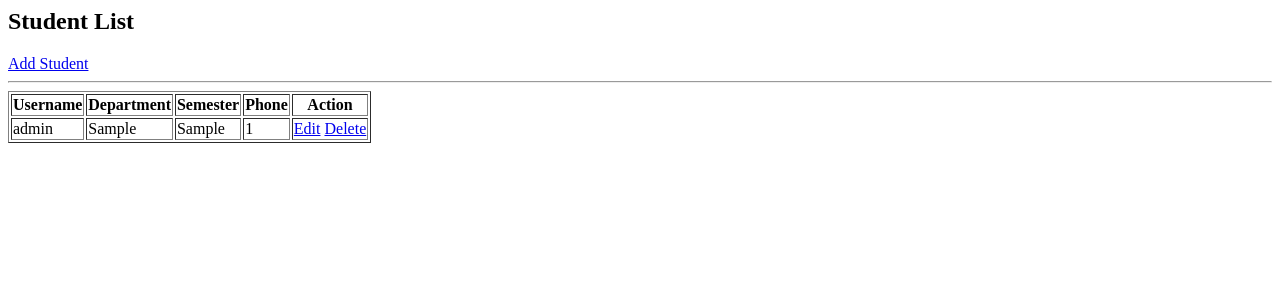
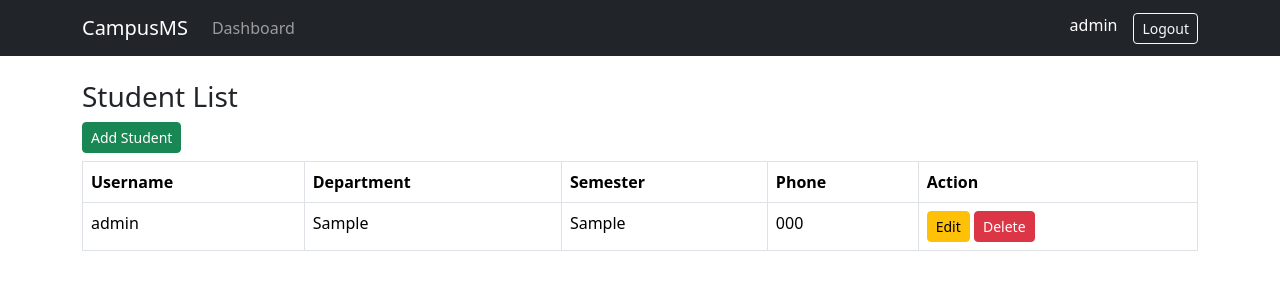
Before and after one commit to MdRifat1025/campus_project, a Django app: page /students/ in a window 1280 px wide. Shown: the top 300 px of the page. Run offline with Django 5.2, Linux system fonts and the light colour scheme; a user stored in the database is signed in; data comes from the database, SQL or seed files in the repository; tables that the repository leaves empty hold one stand-in row (values such as "Sample post").

Commit message:
update error

```diff
--- /dev/null
+++ b/accounts/templates/Main.html
@@ -0,0 +1,78 @@
+<!DOCTYPE html>
+<html lang="en">
+<head>
+    <meta charset="UTF-8">
+    <title>{% block title %}Campus System{% endblock %}</title>
+
+    <!-- Bootstrap 5 -->
+    <link href="https://cdn.jsdelivr.net/npm/bootstrap@5.3.2/dist/css/bootstrap.min.css" rel="stylesheet">
+</head>
+<body>
+
+<nav class="navbar navbar-expand-lg navbar-dark bg-dark">
+  <div class="container">
+    <a class="navbar-brand" href="#">CampusMS</a>
+
+    <button class="navbar-toggler" type="button" data-bs-toggle="collapse" data-bs-target="#navbarNav">
+      <span class="navbar-toggler-icon"></span>
+    </button>
+
+    <div class="collapse navbar-collapse" id="navbarNav">
+      <ul class="navbar-nav me-auto">
+
+        {% if user.is_authenticated %}
+          <li class="nav-item">
+            <a class="nav-link" href="{% url 'dashboard' %}">Dashboard</a>
+          </li>
+
+          {% if user.role == 'admin' %}
+            <li class="nav-item">
+              <a class="nav-link" href="/admin/">Admin</a>
+            </li>
+          {% endif %}
+
+          {% if user.role == 'teacher' or user.role == 'admin' %}
+            <li class="nav-item">
+              <a class="nav-link" href="{% url 'teacher_list' %}">Teachers</a>
+            </li>
+            <li class="nav-item">
+              <a class="nav-link" href="{% url 'course_list' %}">Courses</a>
+            </li>
+          {% endif %}
+
+          {% if user.role == 'student' or user.role == 'admin' %}
+            <li class="nav-item">
+              <a class="nav-link" href="{% url 'student_list' %}">Students</a>
+            </li>
+          {% endif %}
+
+        {% endif %}
+      </ul>
+
+      <ul class="navbar-nav">
+        {% if user.is_authenticated %}
+          <li class="nav-item">
+            <span class="navbar-text text-white me-3">
+              {{ user.username }}
+            </span>
+          </li>
+          <li class="nav-item">
+            <a class="btn btn-outline-light btn-sm" href="{% url 'logout' %}">Logout</a>
+          </li>
+        {% else %}
+          <li class="nav-item">
+            <a class="btn btn-outline-light btn-sm" href="{% url 'login' %}">Login</a>
+          </li>
+        {% endif %}
+      </ul>
+    </div>
+  </div>
+</nav>
+
+<div class="container mt-4">
+    {% block content %}{% endblock %}
+</div>
+
+<script src="https://cdn.jsdelivr.net/npm/bootstrap@5.3.2/dist/js/bootstrap.bundle.min.js"></script>
+</body>
+</html>
--- a/students/models.py
+++ b/students/models.py
@@ -10,7 +10,7 @@ class Students(models.Model):
     )
     department=models.CharField(max_length=50)
     semester=models.CharField(max_length=50)
-    phone=models.IntegerField(unique=True,max_length=15)
+    phone=models.CharField(unique=True,max_length=15)
     created_at=models.DateTimeField(auto_now_add=True)
 
     def __str__(self):
--- a/students/templates/student_list.html
+++ b/students/templates/student_list.html
@@ -1,8 +1,12 @@
-<h2>Student List</h2>
-<a href="{% url 'student_add' %}">Add Student</a>
-<hr>
+{% extends 'Main.html' %}
+{% block title %}Students{% endblock %}
 
-<table border="1">
+{% block content %}
+<h3>Student List</h3>
+
+<a href="{% url 'student_add' %}" class="btn btn-success btn-sm mb-2">Add Student</a>
+
+<table class="table table-bordered">
   <tr>
     <th>Username</th>
     <th>Department</th>
@@ -17,9 +21,10 @@
     <td>{{ s.semester }}</td>
     <td>{{ s.phone }}</td>
     <td>
-            <a href="{% url 'student_edit' s.id %}">Edit</a>
-            <a href="{% url 'student_delete' s.id %}">Delete</a>
+      <a href="{% url 'student_edit' s.id %}" class="btn btn-warning btn-sm">Edit</a>
+      <a href="{% url 'student_delete' s.id %}" class="btn btn-danger btn-sm">Delete</a>
     </td>
   </tr>
   {% endfor %}
 </table>
+{% endblock %}
```
Also changed, not shown: courses/templates/course_list.html (+13 -24 lines), teacher/templates/teacher_list.html (+12 -17 lines), students/migrations/0002_alter_students_phone.py (added). Lines whose indentation alone changed are shown as unchanged.
